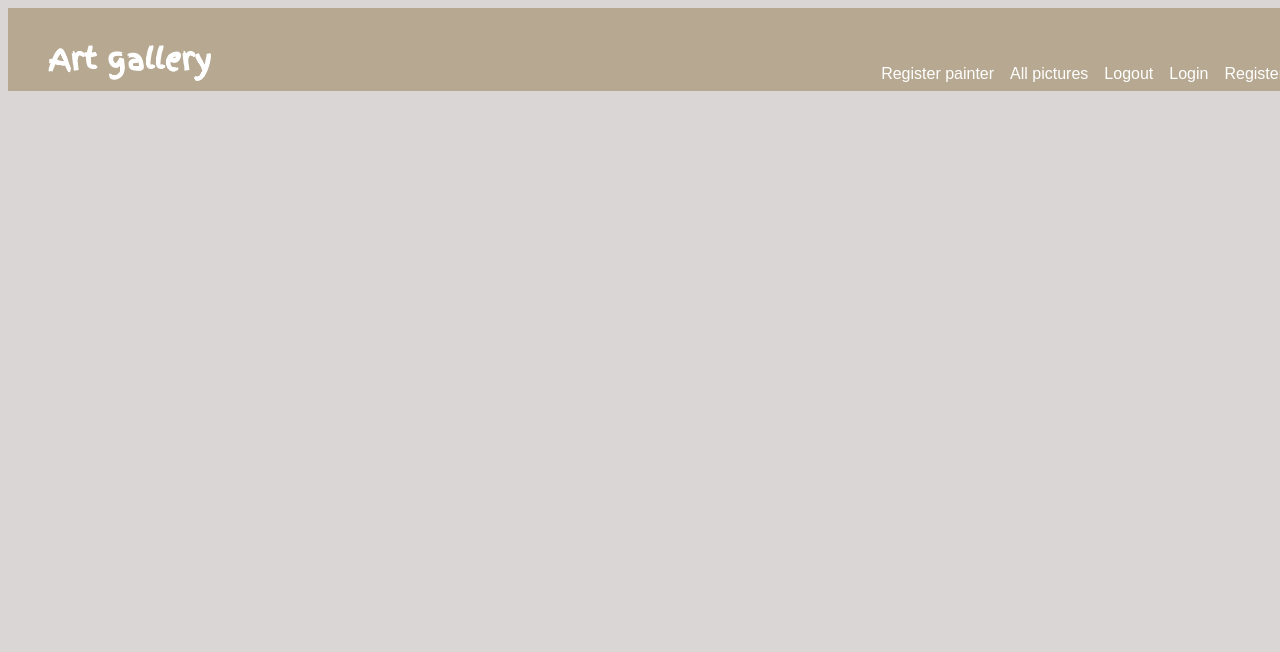
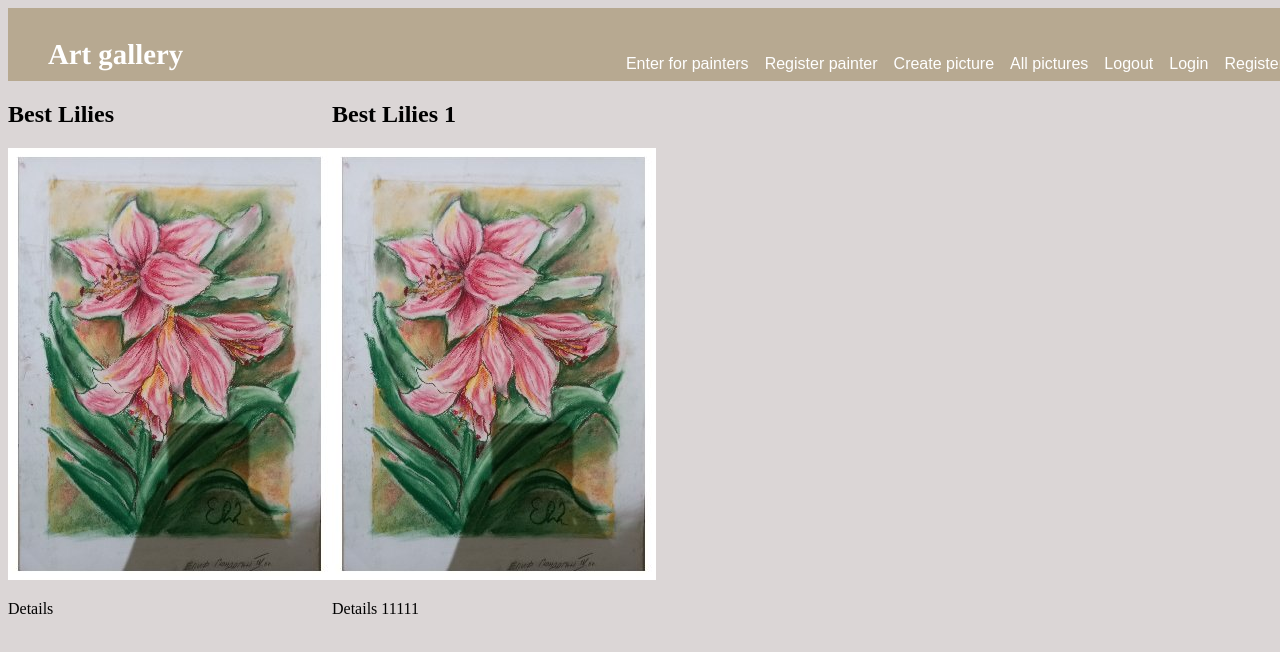
Before and after one commit to JuliaFS/gallery, a React (Vite) app in the folder client/: page /all-pictures in a window 1280 px wide. Shown: the top 652 px of the page. Built offline with nearby package versions, Linux system fonts and the light colour scheme; a web font is replaced by a local one.

Commit message:
added Link and some menu logic

```diff
--- a/client/public/styles/styles.css
+++ b/client/public/styles/styles.css
@@ -1,6 +1,3 @@
-@import "navigation.css";
-
-
 body {
     background-color: rgba(152, 137, 137, 0.346);
 
--- a/client/src/App.jsx
+++ b/client/src/App.jsx
@@ -2,6 +2,7 @@ import { Routes, Route } from 'react-router-dom';
 
 import Header from "./components/Header/Header";
 import Home from "./components/Home/Home";
+import PicturesList from './components/PicturesList/PicturesList';
 
 function App() {
 
@@ -11,6 +12,7 @@ function App() {
 
       <Routes>
         <Route path="/" element={<Home />} />
+        <Route path="/all-pictures" element={<PicturesList />} />
       </Routes>
     </div>
   );
--- a/client/src/components/Header/Header.jsx
+++ b/client/src/components/Header/Header.jsx
@@ -1,17 +1,24 @@
+import './header.css';
+import { Link } from 'react-router-dom';
+
 export default function Header(){
     return(
         <header className="example">
             <div>
-            <h2><a className="home" href="/">Art gallery</a></h2>
-            <nav className="navi1">
-                <a className="sm1" href="#">Register painter</a>
+            <h2><Link className="home" to="/">Art gallery</Link></h2>
+            <nav>
+                <Link to="/register-painter">Enter for painters</Link>
+                <div id="painters">
+                    <Link to="/register-painter">Register painter</Link>
+                    <Link to="/create-picture">Create picture</Link>
+                </div>
                 <div id="user">
-                    <a className="sm2" href="#">All pictures</a>
-                    <a  className="sm3" href="#">Logout</a>
+                    <Link to="/all-pictures">All pictures</Link>
+                    <Link to="/logout">Logout</Link>
                 </div>
                 <div id="guests">
-                    <a className="sm4" href="/login">Login</a>
-                    <a className="sm5" href="/register">Register</a>
+                    <Link to="/login">Login</Link>
+                    <Link to="/register">Register</Link>
                 </div>
             </nav>
             </ div>
--- a/client/src/components/Home/Home.jsx
+++ b/client/src/components/Home/Home.jsx
@@ -2,7 +2,7 @@ export default function Home() {
     return (
         <div>
             <div>
-                <img src="" />
+                <img src="../public/images/lilium-72dpi.jpg" />
             </div>
             <h3>title</h3>
             <div>
--- /dev/null
+++ b/client/src/components/PicturesList/PicturesList.jsx
@@ -0,0 +1,18 @@
+import './picturesList.css';
+
+export default function PicturesList(){
+    return(
+        <section>
+            <div className="gallery">
+                <h2>Best Lilies</h2>
+                <img src="../public/images/lilium-72dpi.jpg" />
+                <p>Details</p>
+            </ div>
+            <div className="gallery">
+                <h2>Best Lilies 1</h2>
+                <img src="../public/images/lilium-72dpi.jpg" />
+                <p>Details 11111</p>
+            </ div>
+        </section>
+    );
+}
--- /dev/null
+++ b/client/src/components/PicturesList/picturesList.css
@@ -0,0 +1,3 @@
+.gallery{
+    display: inline-block;
+}
```
Also changed, not shown: client/src/components/Header/header.css (renamed from client/public/styles/navigation.css).
